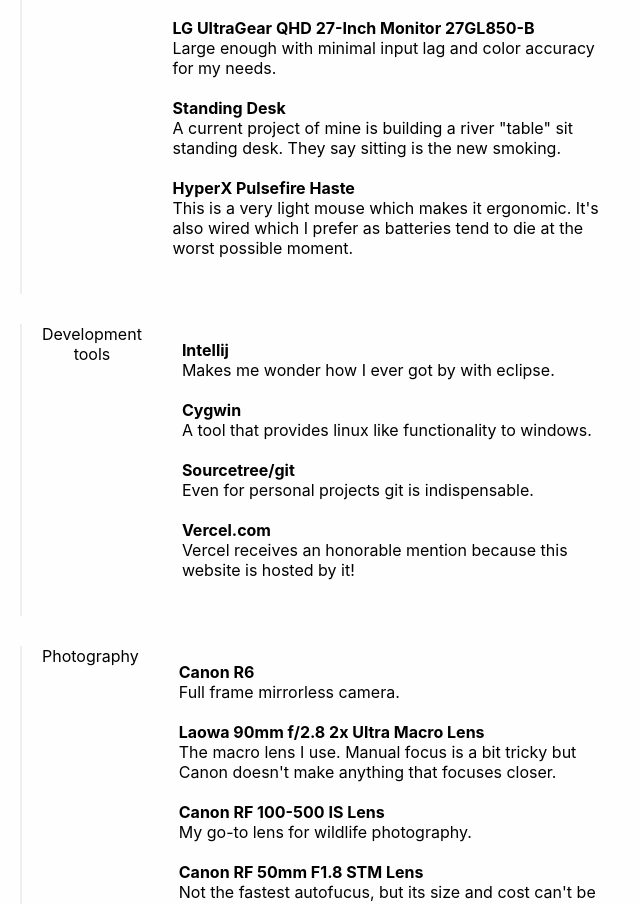
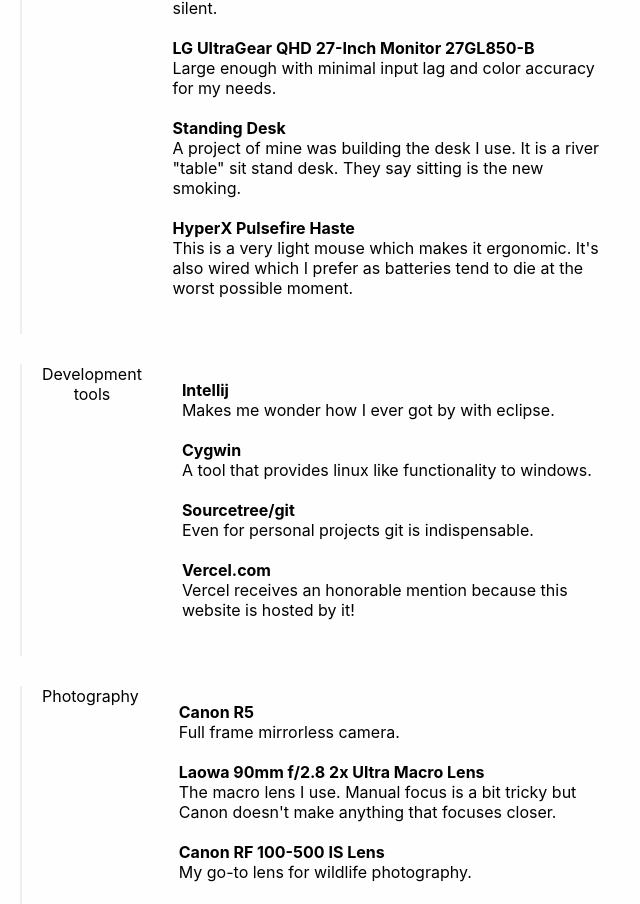
Before and after one commit to dkramer/dkramer.dev, a React (Create React App) app: page /uses in a window 1280 px wide. Shown: the part 454-1358 px from the top of the page, without its empty margins (316-956 px from the left). Built offline with nearby package versions, Linux system fonts and the light colour scheme.

Commit message:
missed some things

```diff
--- a/src/routes/About.tsx
+++ b/src/routes/About.tsx
@@ -49,7 +49,7 @@ export function About() {
         <h1>Hi, I’m Dakota 👋</h1>
         <div>
           <p>
-            I’m a full stack senior software engineer working at Widen (an Acquia company). My passion is in creating. I explore that
+            I’m a full stack senior software engineer working at ZeroEyes. My passion is in creating. I explore that
             passion through different avenues including painting, woodworking, baking, and of course creating software.
           </p>
           <p>
--- a/src/routes/Uses.tsx
+++ b/src/routes/Uses.tsx
@@ -58,7 +58,7 @@ export function Uses() {
             <li>
               <h3>Desktop i7 32GB RAM</h3>
               <div>
-                Built last summer. Watercooled and <i>mostly</i> silent.
+                Built a couple summers ago. Watercooled and <i>mostly</i> silent.
               </div>
             </li>
             <li>
@@ -67,7 +67,7 @@ export function Uses() {
             </li>
             <li>
               <h3>Standing Desk</h3>
-              <div>A current project of mine is building a river "table" sit standing desk. They say sitting is the new smoking.</div>
+              <div>A project of mine was building the desk I use. It is a river "table" sit stand desk. They say sitting is the new smoking.</div>
             </li>
             <li>
               <h3>HyperX Pulsefire Haste</h3>
@@ -109,7 +109,7 @@ export function Uses() {
         <div>
           <ul>
             <li>
-              <h3>Canon R6</h3>
+              <h3>Canon R5</h3>
               <div>Full frame mirrorless camera.</div>
             </li>
             <li>
```
